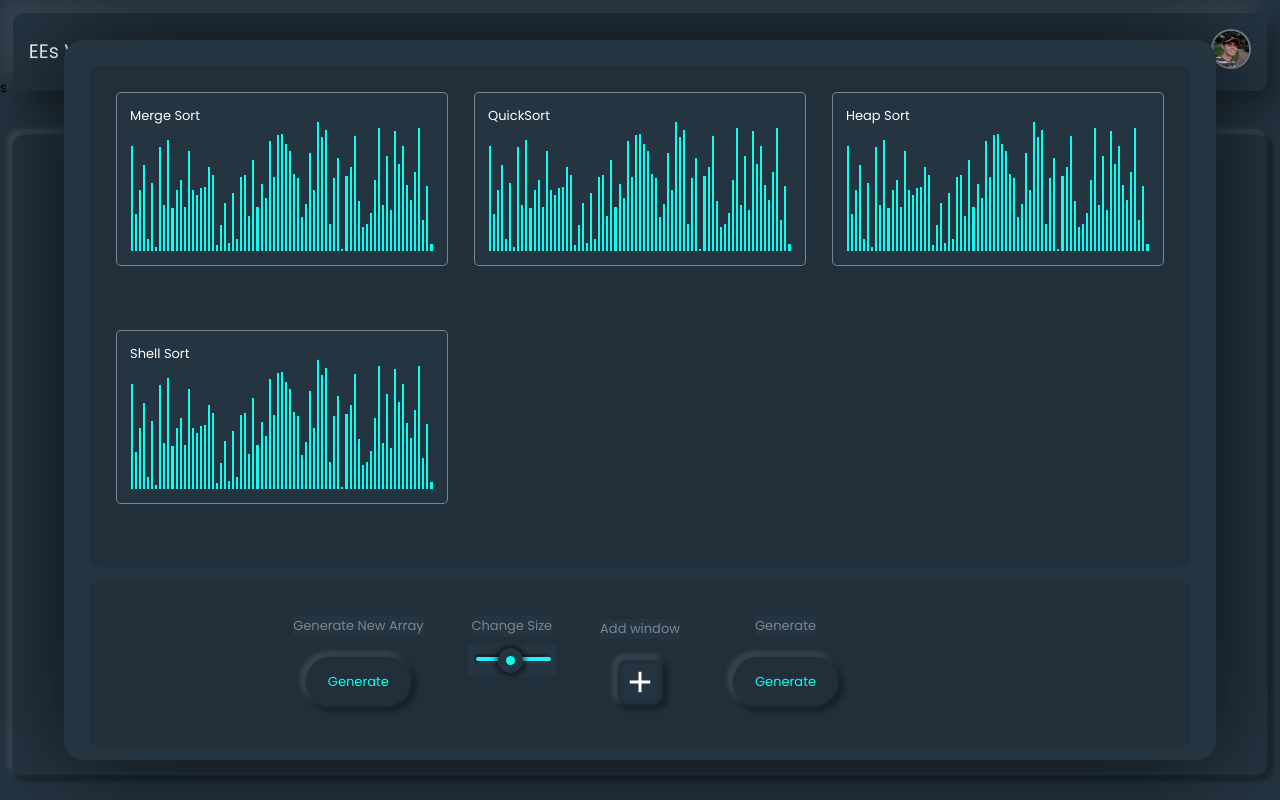
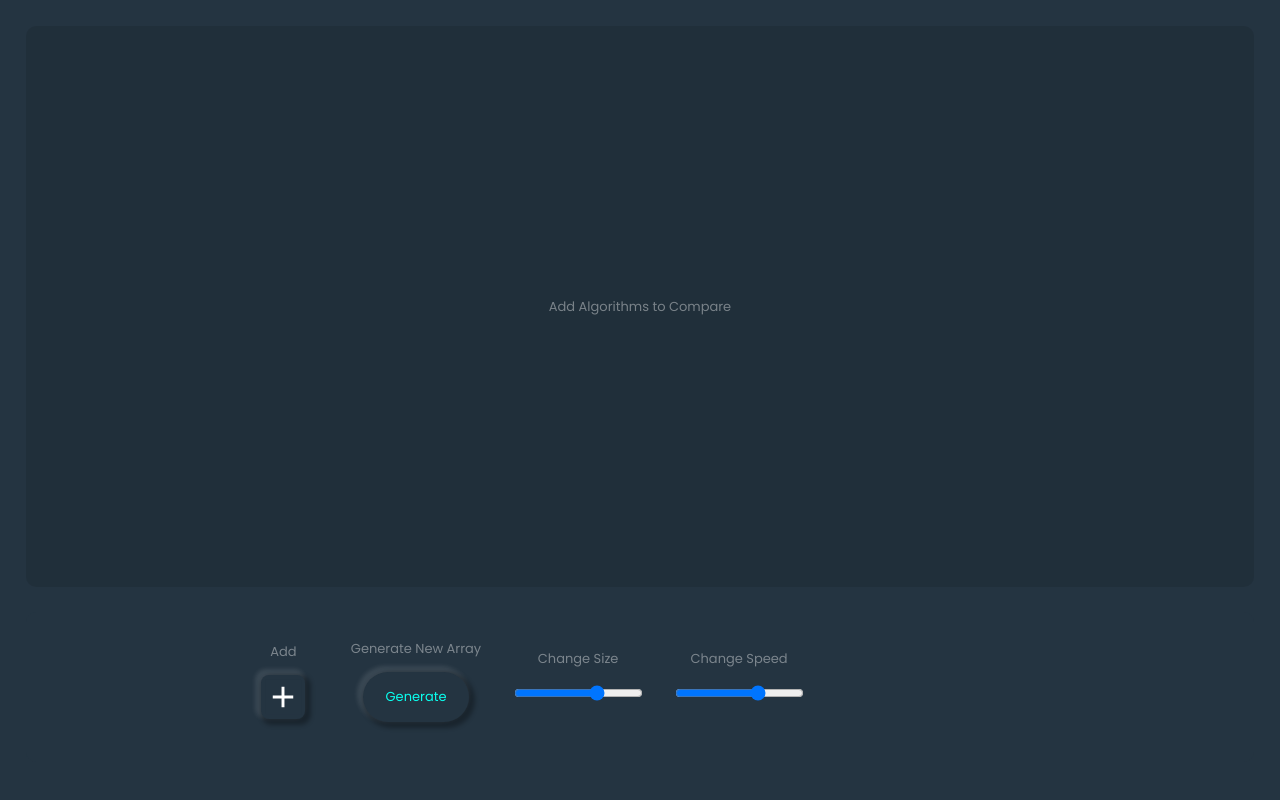
Before and after one commit to EricEchemane/EEs-Visualization-Tool, a React (Create React App) app: page / in a window 1280 px wide. Both pictures are taken after a click on the button "Compare algorithms". Built offline with nearby package versions, Linux system fonts and the light colour scheme.

Commit message:
add algo to compare button added in Compare Sorting Algorithm Window but not yet functional

```diff
--- a/src/App.tsx
+++ b/src/App.tsx
@@ -20,10 +20,6 @@ function App() {
         <Box>
             <AppBar handleChangeTab={changeTab} />
 
-            <Box hidden={comparisonApp} >
-                <CompareSortingAlgo />s
-            </Box>
-
            <Box
                 hidden={currentOpenTab !== 0}
                 mt={3}
@@ -43,7 +39,11 @@ function App() {
                 mt={3}
                 className="f-color1" >
 
-                    Path Finder
+                Path Finder
+            </Box>
+
+            <Box hidden={comparisonApp} >
+                <CompareSortingAlgo />s
             </Box>
         </Box>
     );
--- a/src/components/inputs/slider.tsx
+++ b/src/components/inputs/slider.tsx
@@ -2,9 +2,9 @@ export default function Slider(props: any)
 {
     function handleInput(e: any) {
         const value = e.target.value;
-        let progressBar = document.getElementById(props.id);
-        if(progressBar) {
-            progressBar.style.width = (value/2) + "px";
+        let prog = document.getElementById(props.id);
+        if(prog) {
+            prog.style.width = (value/2) + "px";
         }
         props.onInput(value);
     }
@@ -30,7 +30,7 @@ export default function Slider(props: any)
                     step='1'
                     style={{width: (props.max/2) + "px"}}
                     />
-                <div className={"slider-progress-" + props.color} id={props.id} ></div>
+                <div className={"slider-progress-" + props.color} id={props.id}></div>
         </div>
     )
 }
--- a/src/components/visualizers/CompareSortingAlgorithms.tsx
+++ b/src/components/visualizers/CompareSortingAlgorithms.tsx
@@ -10,11 +10,21 @@ import { useState } from 'react';
 
 export default function CompareSortingAlgo(props: any) {
 
-    const [numberWindows, set_numberWindows] = useState([
-        "Merge Sort", "QuickSort", "Heap Sort", "Shell Sort"
-    ]);
-    const [arraySize, set_arraySize] = useState(75);
+
+    const [windows, set_windows] = useState([] as any);
+    const [availableAlgo, set_availableAlgo] = useState([
+        "Merge Sort", "Quick Sort", "Heap Sort", "Shell Sort", "Insertion Sort",
+        "Selection Sort", "Bubble Sort"
+    ])
+    const [algos, set_algos] = useState([
+        "Merge Sort", "Quick Sort", "Heap Sort", "Shell Sort", "Insertion Sort",
+        "Selection Sort", "Bubble Sort"
+    ])
+    const [arraySize, set_arraySize] = useState(70);
     const [array, set_array] = useState(generateRandom(arraySize));
+    const [sortingSpeed, set_sortingSpeed] = useState(149);
+    const [options, hide_options] = useState(true);
+
 
     function generateRandom(size: number) {
         let bars = (document.getElementsByClassName('barsX') as HTMLCollectionOf<HTMLElement>)
@@ -32,6 +42,7 @@ export default function CompareSortingAlgo(props: any) {
     }
 
 // render
+
     return (
         <Grid
             container
@@ -39,7 +50,17 @@ export default function CompareSortingAlgo(props: any) {
 
             <Grid container className={"window-container"} >
 
-                {numberWindows.map((algo: string, index: number) =>
+                <Box
+                    className="center f-color2"
+                    hidden={windows.length !== 0}
+                    style={{
+                        backgroundColor: 'transparent',
+
+                    }}>
+                    Add Algorithms to Compare
+                </Box>
+
+                {windows.map((algo: string, index: number) =>
                     <Grid
                         item xs={12} lg={4}
                         key={index}
@@ -49,8 +70,8 @@ export default function CompareSortingAlgo(props: any) {
 
                             <Box className="window-label"> {algo} </Box>
 
-                            {array.map((each: number, index: number) =>
-                                    <div className="barsX" key={index} style={{height: each+"px"}} ></div>
+                            {array.map((each: number, index2: number) =>
+                                    <div className={`barsX bars${index  }`} key={index2} style={{height: each+"px"}} ></div>
                                 )}
                         </Box>
                     </Grid>
@@ -59,66 +80,71 @@ export default function CompareSortingAlgo(props: any) {
 
 
             <Box
-                className={"comparison-panel"}
-                display="flex"
-                justifyContent="center"
-                alignItems="center">
+                className={"comparison-panel"}>
 
-                <Box mx={2} display="flex" style={{width: '40%', backgroundColor: 'transparent'}} justifyContent="flex-end">
-                    <Box
-                        ml={2} mr={2}
-                        style={{overflow: 'hidden', backgroundColor: 'transparent'}}
-                        display="flex"
-                        flexDirection="column"
-                        alignItems="center" >
+                <Box className="panel">
 
-                            <Box m={1} className="f-color2"> Generate New Array </Box>
-                            <Button label="Generate" handleClick={() => {set_array(generateRandom(arraySize))}}  />
+                    <Box p={2} display="flex" flexDirection="column" justifyContent="center" alignItems="center" >
+                        <Box className="f-color2"> {options ? 'Add':'Close'} </Box>
+                        <IconButton
+                            handleClick={() => {
+                                hide_options(!options);
+                            }}
+                            label="Add window"
+                            icon={AddIcon} />
                     </Box>
-                    <Box
-                        ml={2} mr={2}
-                        style={{overflow: 'hidden', backgroundColor: 'transparent'}}
-                        display="flex"
-                        flexDirection="column"
-                        alignItems="center" >
 
-                        <Box m={1} className="f-color2"> Change Size </Box>
+                    <Box p={2} display="flex" flexDirection="column" justifyContent="center" alignItems="center" textOverflow="" >
+                        <Box className="f-color2">Generate New Array</Box>
+                        <Button
+                            label="Generate"
+                            handleClick={() => {
+                                set_array(generateRandom(arraySize));
+                            }}/>
+                    </Box>
 
-                            <Slider
-                            label="change array size"
+                    <Box p={2} mb={3} display="flex" flexDirection="column" justifyContent="center" alignItems="center" textOverflow="" >
+                        <Box className="f-color2" pb={2}>Change Size</Box>
+                        <input
+                            style={{cursor: 'pointer'}}
+                            type="range"
                             min={10}
-                            max={150}
-                            color="accent"
-                            value={arraySize}
-                            id="comparison-arraySize-slider"
-                                onInput={(n: number) => {
-                                    set_arraySize(n);
-                                    set_array(generateRandom(arraySize));
-                                }} />
+                            max={70}
+                            onInput={(e: any) => {
+                            let value = e.target.value
+                            set_arraySize(value)
+                            set_array(generateRandom(arraySize))
+                        }} />
+                    </Box>
+                    <Box p={2} mb={3} display="flex" flexDirection="column" justifyContent="center" alignItems="center" textOverflow="" >
+                        <Box className="f-color2" pb={2}>Change Speed</Box>
+                        <input
+                            style={{cursor: 'pointer'}}
+                            type="range"
+                            min={10}
+                            max={70}
+                            onInput={(e: any) => {
+                            let value = e.target.value
+                                set_sortingSpeed(value);
+                        }} />
                     </Box>
                 </Box>
+            </Box>
 
-                <Box
-                    style={{overflow: 'hidden', backgroundColor: 'transparent'}}
-                    display="flex"
-                    flexDirection="column"
-                    alignItems="center" >
-                        <Box m={1} className="f-color2" >Add window</Box>
-                        <IconButton title="Add window" icon={AddIcon}  />
-                </Box>
+            <Box
+                className="add-options" hidden={options} >
+                    <Box component="h3" pb={2} > Choose Algorithm </Box>
 
-                <Box mx={2} display="flex" style={{width: '40%', backgroundColor: 'transparent'}} justifyContent="flex-start">
-                    <Box
-                        ml={2} mr={2}
-                        style={{overflow: 'hidden', backgroundColor: 'transparent'}}
-                        display="flex"
-                        flexDirection="column"
-                        alignItems="center" >
-                            <Box m={1} className="f-color2" >Generate </Box>
-                            <Button label="Generate"  />
-                    </Box>
-                </Box>
+                    {availableAlgo.map((algo: string, index: number) =>
+                        <Box
+                            p={1}
+                            className="compare-options"
+                            onClick={() => {
 
+                            }}>
+                            {algo}
+                        </Box>
+                    )}
             </Box>
         </Grid>
     )
--- a/src/sass/main.css
+++ b/src/sass/main.css
@@ -624,26 +624,6 @@ input[type="range"].slider-error::-moz-range-progress {
   font-family: 'Poppins', sans-serif;
 }
 
-/* width */
-::-webkit-scrollbar {
-  width: 5px;
-}
-
-/* Track */
-::-webkit-scrollbar-track {
-  background: rgba(0, 0, 0, 0.2);
-}
-
-/* Handle */
-::-webkit-scrollbar-thumb {
-  background: rgba(255, 255, 255, 0.1);
-}
-
-/* Handle on hover */
-::-webkit-scrollbar-thumb:hover {
-  background: #555;
-}
-
 a {
   text-decoration: none;
   color: #ffffff;
@@ -657,6 +637,7 @@ input {
 body {
   -webkit-transition: none;
   transition: none;
+  overflow: hidden;
 }
 
 h1, h2, h3, h4, h5, h6 {
@@ -812,14 +793,12 @@ h1, h2, h3, h4, h5, h6 {
   left: 50%;
   -webkit-transform: translate(-50%, -50%);
           transform: translate(-50%, -50%);
-  width: 90vw;
-  height: 90vh;
+  width: 100vw;
+  height: 100vh;
   z-index: 10;
-  -webkit-box-shadow: 0 0 100px rgba(0, 0, 0, 0.7);
-          box-shadow: 0 0 100px rgba(0, 0, 0, 0.7);
-  border-radius: 20px;
   padding: 2rem;
   color: #ffffff;
+  overflow: hidden;
 }
 
 .window-container {
@@ -829,16 +808,55 @@ h1, h2, h3, h4, h5, h6 {
   border-radius: 10px;
   overflow-y: scroll;
   padding: 1rem;
+  /* width */
+  /* Track */
+  /* Handle */
+  /* Handle on hover */
+}
+
+.window-container::-webkit-scrollbar {
+  width: 5px;
+}
+
+.window-container::-webkit-scrollbar-track {
+  background: rgba(0, 0, 0, 0.2);
+}
+
+.window-container::-webkit-scrollbar-thumb {
+  background: rgba(255, 255, 255, 0.1);
+}
+
+.window-container::-webkit-scrollbar-thumb:hover {
+  background: #555;
 }
 
 .comparison-panel {
   width: 100%;
-  height: 25%;
-  background-color: rgba(0, 0, 0, 0.1);
+  height: 20%;
   border-radius: 10px;
   position: relative;
-  top: 1rem;
+  top: .5rem;
   overflow: hidden;
+  /* width */
+  /* Track */
+  /* Handle */
+  /* Handle on hover */
+}
+
+.comparison-panel::-webkit-scrollbar {
+  height: 3px;
+}
+
+.comparison-panel::-webkit-scrollbar-track {
+  background: rgba(0, 0, 0, 0.2);
+}
+
+.comparison-panel::-webkit-scrollbar-thumb {
+  background: rgba(255, 255, 255, 0.1);
+}
+
+.comparison-panel::-webkit-scrollbar-thumb:hover {
+  background: #555;
 }
 
 .windows {
@@ -877,7 +895,51 @@ h1, h2, h3, h4, h5, h6 {
   left: 1rem;
 }
 
+.panel {
+  display: -webkit-box;
+  display: -ms-flexbox;
+  display: flex;
+  width: 1000px;
+  height: 100%;
+  -webkit-box-pack: center;
+      -ms-flex-pack: center;
+          justify-content: center;
+  -webkit-box-align: center;
+      -ms-flex-align: center;
+          align-items: center;
+  -ms-flex-wrap: nowrap;
+      flex-wrap: nowrap;
+}
+
+.add-options {
+  position: absolute;
+  top: 50%;
+  left: 50%;
+  -webkit-transform: translate(-50%, -50%);
+          transform: translate(-50%, -50%);
+  -webkit-box-shadow: 0 0 30px rgba(0, 0, 0, 0.5);
+          box-shadow: 0 0 30px rgba(0, 0, 0, 0.5);
+  padding: 1rem;
+}
+
+.compare-options {
+  cursor: pointer;
+  width: 200px;
+}
+
+.compare-options:hover {
+  background-color: rgba(0, 0, 0, 0.2);
+}
+
 @media screen and (max-width: 700px) {
+  body {
+    overflow-y: scroll;
+  }
+  .panel {
+    -webkit-box-pack: start;
+        -ms-flex-pack: start;
+            justify-content: flex-start;
+  }
   .window-container {
     overflow-y: scroll;
   }
--- a/src/sass/main.scss
+++ b/src/sass/main.scss
@@ -22,26 +22,6 @@
     font-family: 'Poppins', sans-serif;
     // transition: 150ms ease-out;
 }
-// scroll bar
-/* width */
-::-webkit-scrollbar {
-  width: 5px;
-}
-
-/* Track */
-::-webkit-scrollbar-track {
-  background: rgba(0,0,0,.2);
-}
-
-/* Handle */
-::-webkit-scrollbar-thumb {
-  background: rgba(255,255,255,.1);
-}
-
-/* Handle on hover */
-::-webkit-scrollbar-thumb:hover {
-  background: #555;
-}
 
 a {
     text-decoration: none;
@@ -54,7 +34,7 @@ input {
 
 body {
     transition: none;
-    // overflow: hidden;
+    overflow: hidden;
 }
 
 h1,h2,h3,h4,h5,h6{
@@ -186,13 +166,12 @@ h1,h2,h3,h4,h5,h6{
     top: 50%;
     left: 50%;
     transform: translate(-50%, -50%);
-    width: 90vw;
-    height: 90vh;
+    width: 100vw;
+    height: 100vh;
     z-index: 10;
-    box-shadow: 0 0 100px rgba(0,0,0,.7);
-    border-radius: 20px;
     padding: 2rem;
     color: $f-color1;
+    overflow: hidden;
 }
 
 .window-container {
@@ -202,16 +181,56 @@ h1,h2,h3,h4,h5,h6{
     border-radius: 10px;
     overflow-y: scroll;
     padding: 1rem;
+
+    // scroll bar
+    /* width */
+    &::-webkit-scrollbar {
+    width: 5px;
+    }
+
+    /* Track */
+    &::-webkit-scrollbar-track {
+    background: rgba(0,0,0,.2);
+    }
+
+    /* Handle */
+    &::-webkit-scrollbar-thumb {
+    background: rgba(255,255,255,.1);
+    }
+
+    /* Handle on hover */
+    &::-webkit-scrollbar-thumb:hover {
+    background: #555;
+    }
 }
 
 .comparison-panel {
     width: 100%;
-    height: 25%;
-    background-color: rgba(0,0,0,.1);
+    height: 20%;
     border-radius: 10px;
     position: relative;
-    top: 1rem;
+    top: .5rem;
     overflow: hidden;
+        // scroll bar
+    /* width */
+    &::-webkit-scrollbar {
+    height: 3px;
+    }
+
+    /* Track */
+    &::-webkit-scrollbar-track {
+    background: rgba(0,0,0,.2);
+    }
+
+    /* Handle */
+    &::-webkit-scrollbar-thumb {
+    background: rgba(255,255,255,.1);
+    }
+
+    /* Handle on hover */
+    &::-webkit-scrollbar-thumb:hover {
+    background: #555;
+    }
 }
 
 .windows {
@@ -243,8 +262,39 @@ h1,h2,h3,h4,h5,h6{
     left: 1rem;
 }
 
+.panel {
+    display: flex;
+    width: 1000px;
+    height: 100%;
+    justify-content: center;
+    align-items: center;
+    flex-wrap: nowrap;
+}
+
+.add-options {
+    position: absolute;
+    top: 50%;
+    left: 50%;
+    transform: translate(-50%, -50%);
+    box-shadow: 0 0 30px rgba(0,0,0,.5);
+    // background-color: rgba(0,0,0,.2);
+    padding: 1rem;
+}
+.compare-options {
+    cursor: pointer;
+    width: 200px;
+}
+.compare-options:hover {
+    background-color: rgba(0,0,0,.2);
+}
 
 @media screen and (max-width: 700px) {
+    body {
+        overflow-y: scroll;
+    }
+    .panel {
+        justify-content: flex-start;
+    }
     .window-container {
         overflow-y: scroll;
     }
@@ -263,7 +313,6 @@ h1,h2,h3,h4,h5,h6{
         flex-wrap: nowrap;
         width: 100%;
         overflow-x: scroll;
-
     }
     .bars {
         width: 3px;
```
Also changed, not shown: 2 other files (tests, documents, lock files or other folders).
